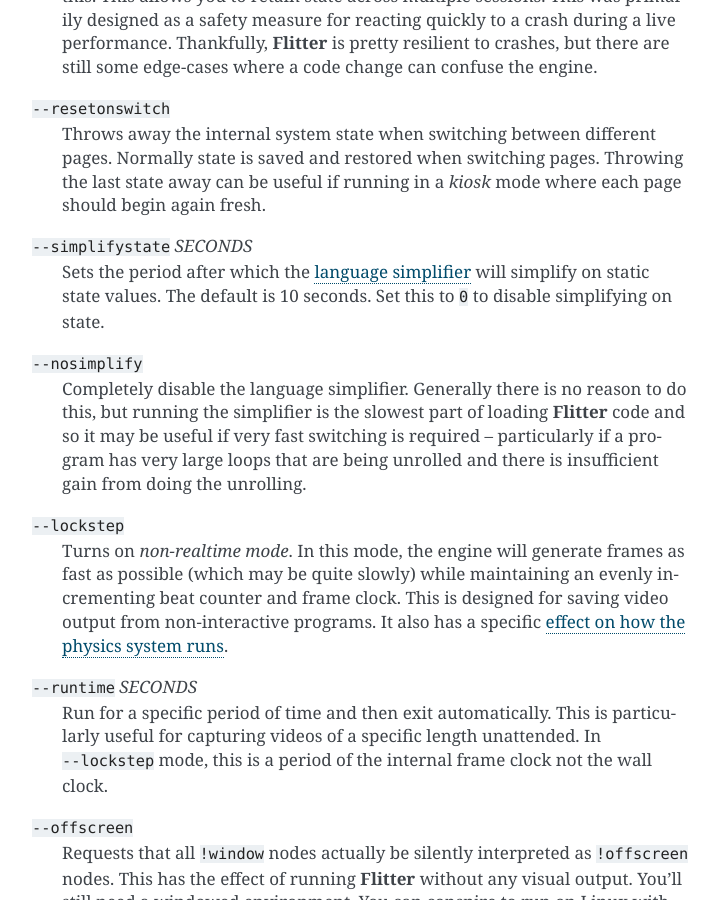
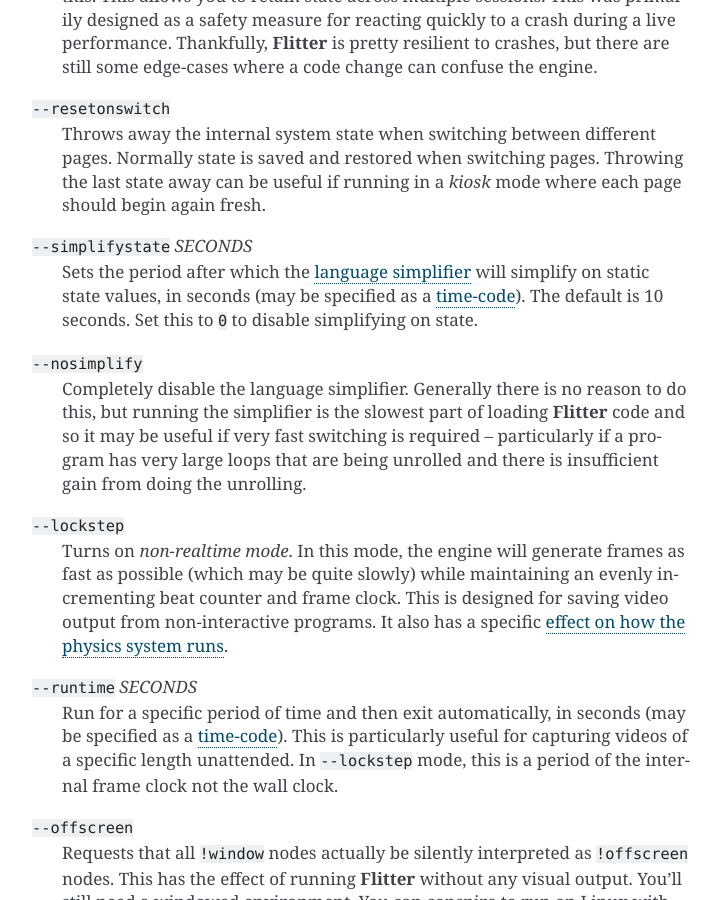
Before and after one commit to jonathanhogg/flitter, a Sphinx documentation site: the page built from docs/install.md, in a window 1280 px wide and 900 px high, scrolled down 3693 px. Shown: the whole window, without its empty margins (388-1108 px from the left). Built offline with Sphinx 7.4.7, drawn with Linux system fonts in a browser that asks for light colours.

Commit message:
Allow `--simplifystate` and `--runtime` to be specified as timecodes

```diff
--- a/docs/install.md
+++ b/docs/install.md
@@ -186,8 +186,9 @@
 
 `--simplifystate` *SECONDS*
 : Sets the period after which the [language
-simplifier](language.md#simplification) will simplify on static state values.
-The default is 10 seconds. Set this to `0` to disable simplifying on state.
+simplifier](language.md#simplification) will simplify on static state values, in
+seconds (may be specified as a [time-code](language.md#time-codes)). The default
+is 10 seconds. Set this to `0` to disable simplifying on state.
 
 `--nosimplify`
 : Completely disable the language simplifier. Generally there is no reason to
@@ -204,7 +205,8 @@
 physics system runs](physics.md#non-realtime-mode).
 
 `--runtime` *SECONDS*
-: Run for a specific period of time and then exit automatically. This is
+: Run for a specific period of time and then exit automatically, in seconds
+(may be specified as a [time-code](language.md#time-codes)). This is
 particularly useful for capturing videos of a specific length unattended. In
 `--lockstep` mode, this is a period of the internal frame clock not the wall
 clock.
```
Also changed, not shown: 2 other files.
